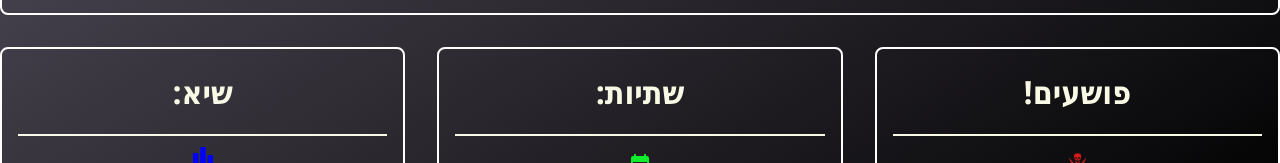
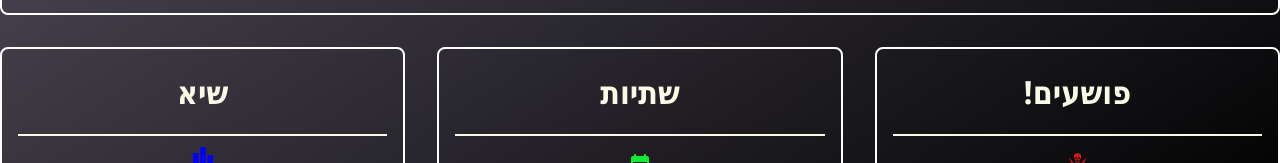
Before and after one commit to piloshachar14/golden-toasts, a React (Vite) app in the folder apps/client/: page / in a window 1280 px wide. Shown: the part 139-302 px from the top of the page. Built offline with nearby package versions, Linux system fonts and the light colour scheme.

Commit message:
hotfix(client): remove all titles and tool-tip :

```diff
--- a/apps/client/src/components/leaderboard/leaderboard.tsx
+++ b/apps/client/src/components/leaderboard/leaderboard.tsx
@@ -17,7 +17,7 @@ export const Leaderboard: React.FC = () => {
         />
       </div>
       <Tooltip anchorSelect=".leaderboard" place="top">
-        :טבלת מובילים
+        טבלת מובילים
       </Tooltip>
       <div className={styles.leaderboardTable}>
         <LeaderboardCard
--- a/apps/client/src/components/main-page/main-page.tsx
+++ b/apps/client/src/components/main-page/main-page.tsx
@@ -11,18 +11,17 @@ export const MainPage: React.FC = () => {
             ? '!נפגשים שוב תומר הפרסונה נון גרטה'
             : '!ברוך הבא למדור ביצועים'
         }
-        desc={isLoggedIn ? '' : 'להרשמה  כניסה לחץ על הכפתור מימין'}
         isLogin={isLoggedIn}
       />
 
       <div className={styles.categories}>
         {isLoggedIn ? (
           <>
-            <Category style={{ width: '33%', height: '100%' }} title=":שיא">
+            <Category style={{ width: '33%', height: '100%' }} title="שיא">
               <Record />
             </Category>
 
-            <Category style={{ width: '33%', height: '100%' }} title=":שתיות">
+            <Category style={{ width: '33%', height: '100%' }} title="שתיות">
               <Toasts isLoggedIn={true} />
             </Category>
             <Category
@@ -33,7 +32,7 @@ export const MainPage: React.FC = () => {
             </Category>
           </>
         ) : (
-          <Category style={{ width: '100%' }} title=":שתיות קרובות">
+          <Category style={{ width: '100%' }} title="שתיות קרובות">
             <Toasts isLoggedIn={false} />
           </Category>
         )}
```
